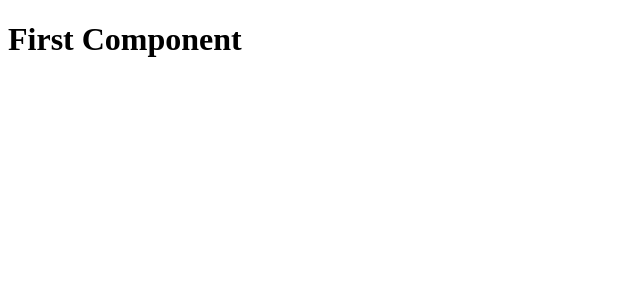
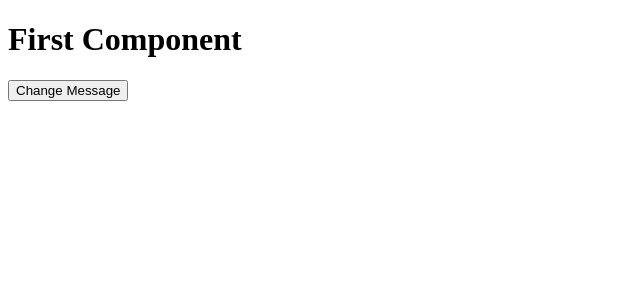
Before and after one commit to jlcarrascof/vsc-options-api-2019, a Vue app in the folder class3/: page / in a window 1280 px wide. Shown: the top 300 px of the page, without its empty margins (0-640 px from the left). Built offline with nearby package versions, Linux system fonts and the light colour scheme.

Commit message:
Wrap h1 and button elements in a div for improved structure in FirstComponent template

```diff
--- a/class3/src/components/FirstComponent.vue
+++ b/class3/src/components/FirstComponent.vue
@@ -1,5 +1,8 @@
 <template>
-    <h1 ref="mainElement">First Component</h1>
+    <div>
+        <h1 ref="mainElement">First Component</h1>
+        <button @click="changeMessage">Change Message</button>
+    </div>
 </template>
 
 <script>
```
